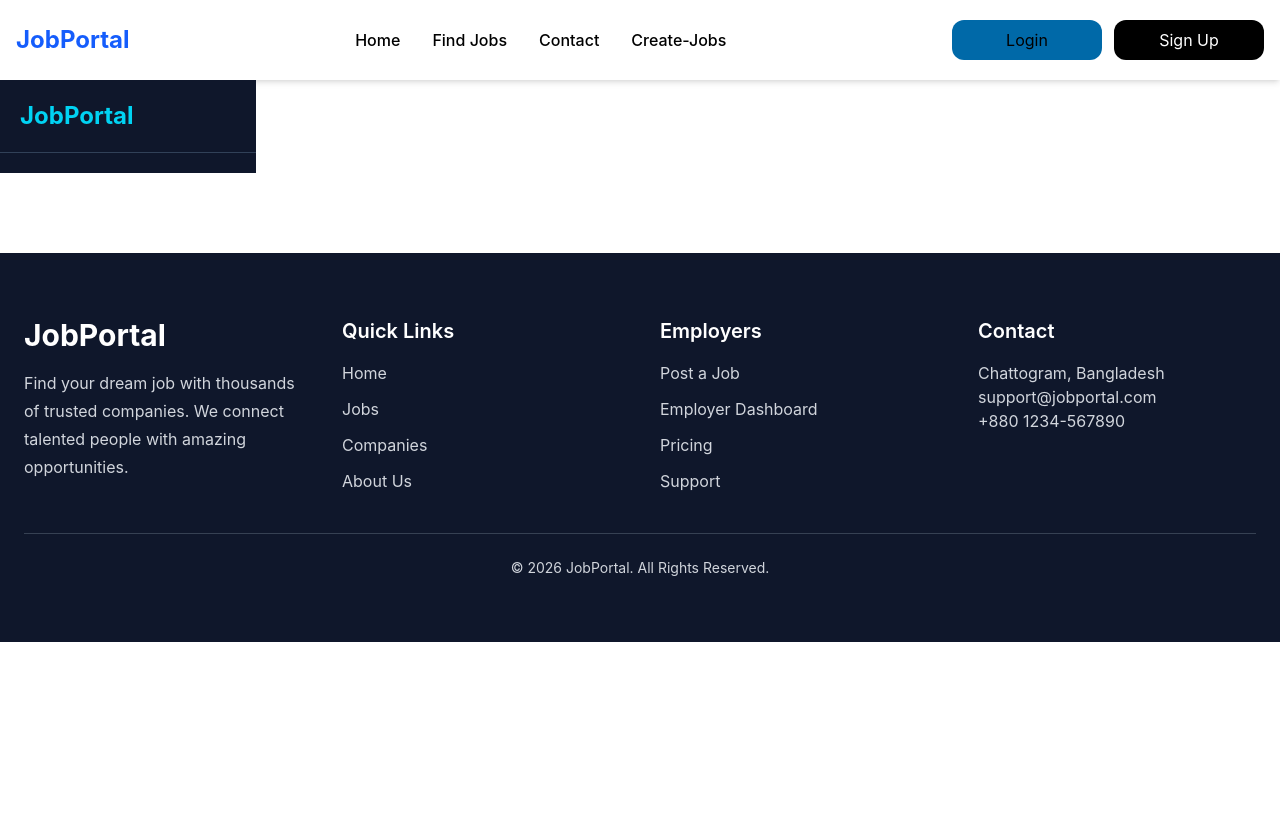
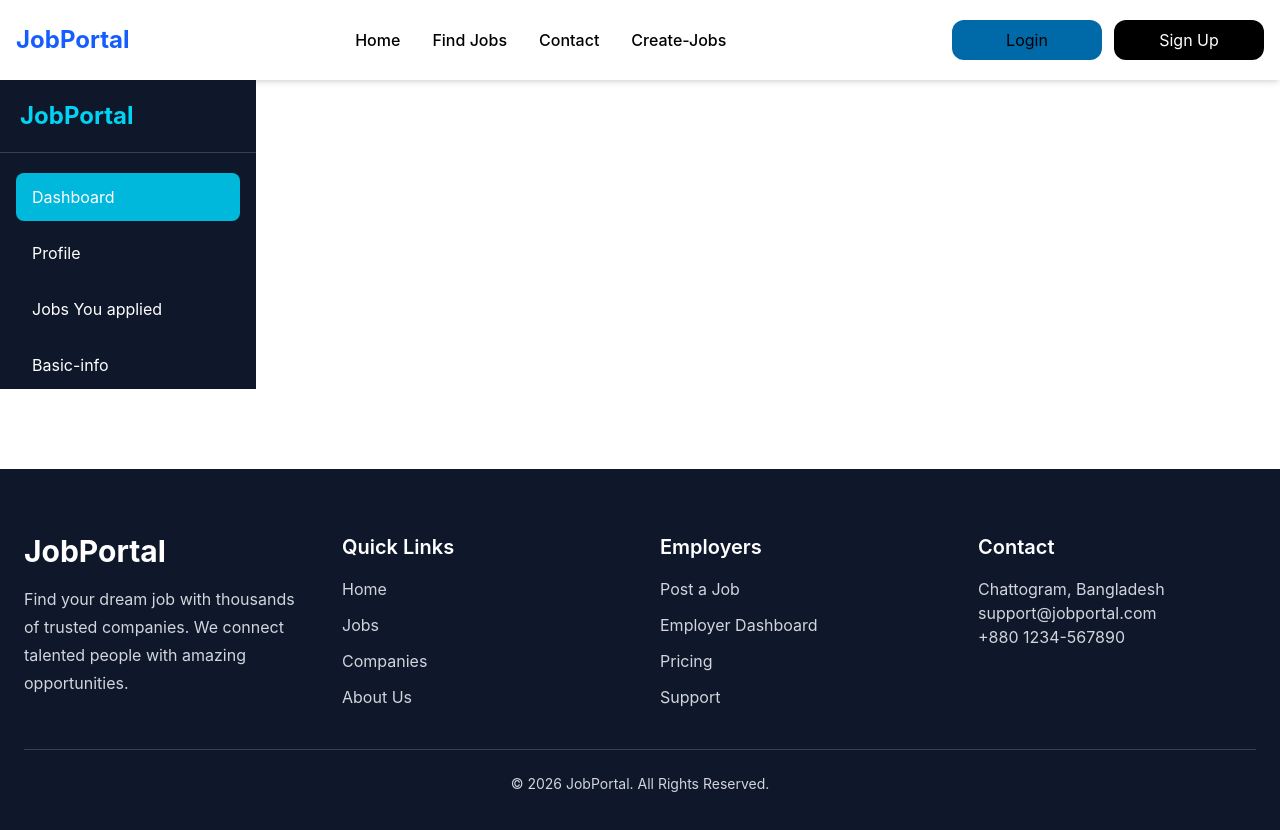
Before and after one commit to mashrurmahmud/Front-endEnginnering, a React (Vite) app: page /dashboard in a window 1280 px wide. Shown: the top 830 px of the page. Before the commit the page ends 800 px from the top, so only its background shows below. Built offline with nearby package versions, Linux system fonts and the light colour scheme; no server answers.

Commit message:
git dashboard issue confirmed

```diff
--- a/src/Components/DashBoard/Dashboard.jsx
+++ b/src/Components/DashBoard/Dashboard.jsx
@@ -3,12 +3,9 @@ import Header from '../Header';
 import { NavLink, Outlet } from 'react-router-dom';
 import Footer from '../Footer';
 import { X } from 'lucide-react';
-import { useStore } from 'zustand';
-import { useStrore } from '../../store/useStore';
 
 const Dashboard = () => {
-    const {user_profile} = useStrore();
-    const [open, setOpen] = useState(false);
+      const [open, setOpen] = useState(false);
     const menu =[
         {
         name:"Dashboard",
@@ -54,13 +51,22 @@ const Dashboard = () => {
 
         <nav className="mt-5 flex flex-col gap-2 px-4">
 
-         {
-          menu?.map(me =>{
-            if(me.private ){}
-
-          })
-         }
-
+          {menu.map((item) => (
+            <NavLink
+              key={item.path}
+              to={item.path}
+              className={({ isActive }) =>
+                `rounded-lg px-4 py-3 transition
+                ${
+                  isActive
+                    ? "bg-cyan-500 text-white"
+                    : "hover:bg-slate-800"
+                }`
+              }
+            >
+              {item.icon} {item.name}
+            </NavLink>
+          ))}
 
         </nav>
       </aside>
```
